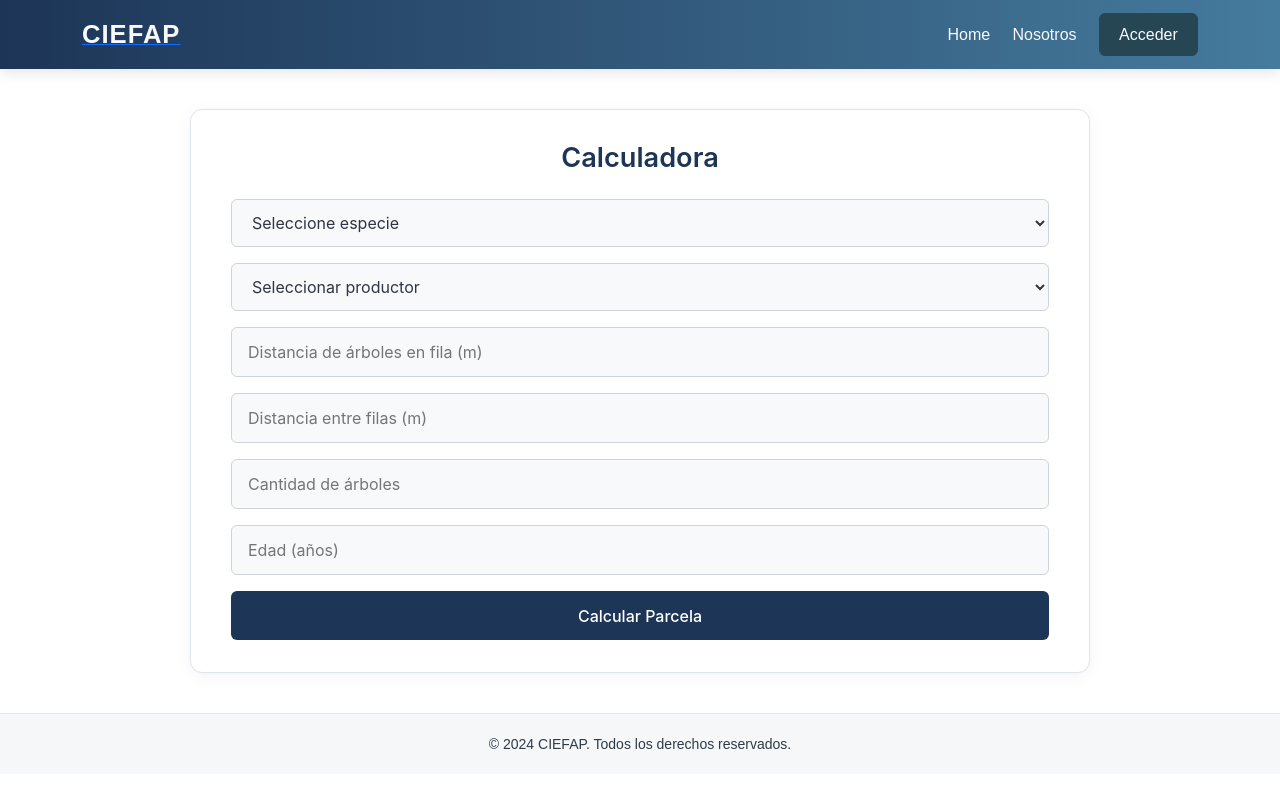
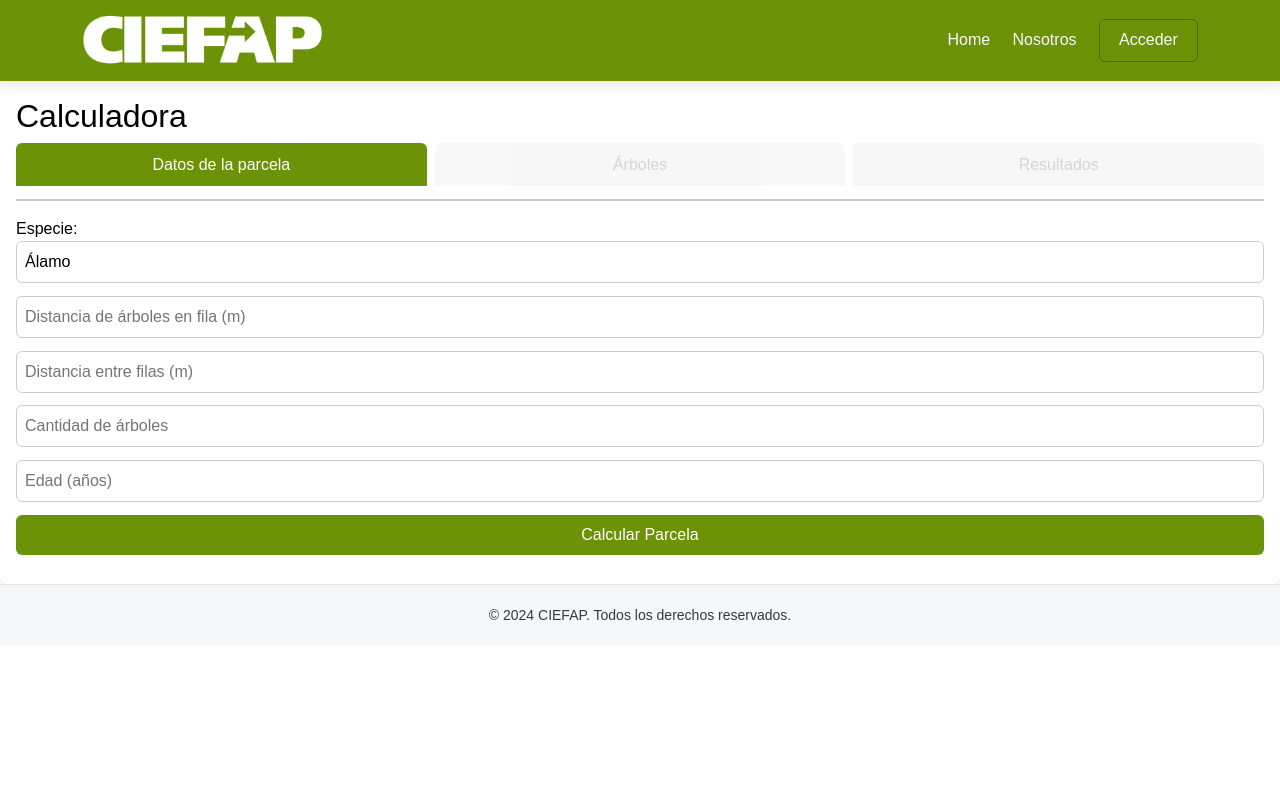
Before and after one commit to Escuela-713/app-ciefap, an Angular app: page /calculator in a window 1280 px wide. Shown: the top 788 px of the page. Built offline with nearby package versions, Linux system fonts and the light colour scheme.

Commit message:
se realizaron cambios en los colores de la pagina, ademas se cambio el logo, y se agregaron secciones en la calculadora(todavia faltan detalles ) para mostrar los resultados

```diff
--- a/src/app/pages/calculator/calculator.component.ts
+++ b/src/app/pages/calculator/calculator.component.ts
@@ -1,7 +1,6 @@
 import { Component } from '@angular/core';
 import { FormBuilder, FormGroup, ReactiveFormsModule, Validators } from '@angular/forms';
 import { NgIf, CommonModule } from '@angular/common';
-
 
 @Component({
   selector: 'app-calculator',
@@ -11,22 +10,17 @@ import { NgIf, CommonModule } from '@angular/common';
   styleUrl: './calculator.css'
 })
 export class CalculatorComponent {
-    parcelForm: FormGroup;
+  parcelForm: FormGroup;
   treeForm: FormGroup;
+  results: any = null;
+  treeList: { dap: number; altura: number }[] = [];
 
-  showResults = false;
-  showTreeTable = false;
-
-  // resultados de la parcela
-  results: any = null;
-
-  // lista de árboles del usuario
-  treeList: { dap: number; altura: number }[] = [];
+  // pestaña activa
+  activeTab: 'parcela' | 'arboles' | 'resultados' = 'parcela';
 
   constructor(private fb: FormBuilder) {
     this.parcelForm = this.fb.group({
-      especie: ['', Validators.required],
-      productor: ['', Validators.required],
+      especie: ['alamo'], // valor fijo
       distanciaFila: ['', Validators.required],
       distanciaEntreFilas: ['', Validators.required],
       cantidadArboles: ['', Validators.required],
@@ -39,8 +33,7 @@ export class CalculatorComponent {
     });
   }
 
-  get especie() { return this.parcelForm.get('especie'); }
-  get productor() { return this.parcelForm.get('productor'); }
+  // getters
   get distanciaFila() { return this.parcelForm.get('distanciaFila'); }
   get distanciaEntreFilas() { return this.parcelForm.get('distanciaEntreFilas'); }
   get cantidadArboles() { return this.parcelForm.get('cantidadArboles'); }
@@ -49,7 +42,6 @@ export class CalculatorComponent {
   get dap() { return this.treeForm.get('dap'); }
   get altura() { return this.treeForm.get('altura'); }
 
-  // calcular parcela de ejemplo. falta la API
   calculateParcel(): void {
     if (this.parcelForm.valid) {
       const { distanciaFila, distanciaEntreFilas, cantidadArboles, edad } = this.parcelForm.value;
@@ -66,23 +58,19 @@ export class CalculatorComponent {
         indiceSitio: indiceSitio.toFixed(2)
       };
 
-      this.showResults = true;
-      this.showTreeTable = false;
       this.treeList = [];
+      this.activeTab = 'arboles'; // pasa automáticamente a la siguiente pestaña
     } else {
       this.parcelForm.markAllAsTouched();
     }
   }
 
-  // agregamos arboles de forma individual
   addTree(): void {
     if (this.treeForm.valid) {
       this.treeList.push({ ...this.treeForm.value });
       this.treeForm.reset();
-      this.showTreeTable = true;
     } else {
       this.treeForm.markAllAsTouched();
     }
   }
-
 }
--- a/src/app/pages/calculator/calculator.css
+++ b/src/app/pages/calculator/calculator.css
@@ -1,195 +1,54 @@
-/* principal */
-.parcel-calculator {
-  max-width: 900px;
-  margin: 2.5rem auto;
-  padding: 2rem 2.5rem;
-  background-color: #ffffff;
-  border: 1px solid #dfe4ea;
-  border-radius: 12px;
-  box-shadow: 0 3px 15px rgba(0, 0, 0, 0.05);
-  font-family: "Inter", "Poppins", sans-serif;
-  color: #2f3542;
+.tabs {
+  display: flex;
+  border-bottom: 2px solid #ccc;
+  margin-bottom: 1rem;
+  gap: 0.5rem;
 }
 
-/* titulo de los contenedores */
-.parcel-calculator h2 {
-  text-align: center;
-  font-size: 1.7rem;
-  font-weight: 600;
-  color: #1d3557;
-  margin-bottom: 1.5rem;
+.tab {
+  background: #f1f1f1;
+  border: none;
+  padding: 0.6rem 1rem;
+  cursor: pointer;
+  border-radius: 6px 6px 0 0;
+  font-weight: 500;
+  transition: all 0.3s ease;
 }
 
-.parcel-calculator h3 {
-  text-align: left;
-  font-size: 1.2rem;
-  color: #264653;
-  font-weight: 600;
-  margin-top: 2rem;
-  margin-bottom: 1rem;
-  border-bottom: 2px solid #dee2e6;
-  padding-bottom: 0.3rem;
+.tab.active {
+  background-color: #6c9207;
+  color: #fff;
 }
 
-/* formulario*/
-form {
-  display: flex;
-  flex-direction: column;
-  gap: 1rem;
+.tab:disabled {
+  opacity: 0.5;
+  cursor: not-allowed;
 }
 
-input,
-select {
-  padding: 0.75rem 1rem;
-  font-size: 1rem;
-  border: 1px solid #ced4da;
-  border-radius: 6px;
-  background-color: #f8f9fa;
-  transition: border-color 0.25s ease, background-color 0.25s ease;
-  color: #2f3542;
+.parcel-calculator {
+  background: #fff;
+  padding: 1rem;
+  border-radius: 8px;
+  box-shadow: 0 2px 8px rgba(0,0,0,0.1);
 }
 
-input:focus,
-select:focus {
-  border-color: #457b9d;
-  background-color: #fff;
-  outline: none;
+input, select, button {
+  display: block;
+  width: 100%;
+  margin-bottom: 0.8rem;
+  padding: 0.5rem;
+  border-radius: 6px;
+  border: 1px solid #ccc;
 }
 
-.is-invalid {
-  border-color: #d9534f !important;
-  background-color: #fff5f5 !important;
-}
-
-/*botones de la app*/
-button {
-  padding: 0.8rem;
-  background-color: #1d3557;
-  color: #ffffff;
+button[type="submit"] {
+  background: #6c9207;
+  color: white;
   border: none;
-  border-radius: 6px;
-  font-weight: 500;
   cursor: pointer;
-  transition: background-color 0.25s ease, transform 0.15s ease;
-}
-
-button:hover {
-  background-color: #16324f;
-  transform: translateY(-1px);
-}
-
-/*tabla de los primeros resultados */
-.results-table {
-  max-width: 900px;
-  margin: 2rem auto;
-  padding: 1.5rem;
-  background-color: #f8f9fa;
-  border-radius: 8px;
-  border: 1px solid #e3e6ea;
-}
-
-.results-table h3 {
-  color: #1d3557;
-  text-align: left;
-  margin-bottom: 1rem;
-}
-
-.results-table table {
-  width: 100%;
-  border-collapse: collapse;
-  font-size: 0.95rem;
-}
-
-.results-table th,
-.results-table td {
-  padding: 0.8rem 1rem;
-  text-align: left;
-  border-bottom: 1px solid #e5e7eb;
-}
-
-.results-table th {
-  width: 50%;
-  background-color: #e9ecef;
-  color: #1d3557;
-  font-weight: 600;
-}
-
-.results-table td {
-  background-color: #ffffff;
-}
-
-/* tabla general de los arboles */
-.parcel-calculator table {
-  width: 100%;
-  border-collapse: collapse;
-  margin-top: 1rem;
-  font-size: 0.95rem;
-}
-
-.parcel-calculator thead {
-  background-color: #457b9d;
-}
-
-.parcel-calculator th {
-  color: #ffffff;
-  padding: 0.8rem;
-  text-align: center;
   font-weight: 500;
 }
 
-.parcel-calculator td {
-  padding: 0.8rem;
-  text-align: center;
-  border-bottom: 1px solid #e3e6ea;
-  background-color: #ffffff;
+button[type="submit"]:hover {
+  background: #5a7b06;
 }
-
-.parcel-calculator tr:nth-child(even) td {
-  background-color: #f6f8fa;
-}
-
-.parcel-calculator tr:hover td {
-  background-color: #edf2f7;
-}
-
-
-@media(max-width: 768px) {
-  .parcel-calculator {
-    padding: 1.5rem;
-  }
-
-  input,
-  select,
-  button {
-    font-size: 0.95rem;
-  }
-
-  th,
-  td {
-    font-size: 0.9rem;
-  }
-
-  table {
-    display: block;
-    overflow-x: auto;
-    white-space: nowrap;
-  }
-}
-
-@media (max-width: 480px) {
-  .parcel-calculator {
-    padding: 1.2rem;
-  }
-
-  h2 {
-    font-size: 1.3rem;
-  }
-
-  h3 {
-    font-size: 1rem;
-  }
-
-  button {
-    padding: 0.7rem;
-  }
-}
--- a/src/app/pages/calculator/calculator.html
+++ b/src/app/pages/calculator/calculator.html
@@ -1,65 +1,65 @@
 <div class="parcel-calculator">
   <h2>Calculadora</h2>
 
-  <!-- formulario de la parcela -->
+  <!-- Pestañas -->
+  <div class="tabs">
+    <button
+      class="tab"
+      [class.active]="activeTab === 'parcela'"
+      (click)="activeTab = 'parcela'">
+      Datos de la parcela
+    </button>
+
+    <button
+      class="tab"
+      [class.active]="activeTab === 'arboles'"
+      (click)="activeTab = 'arboles'"
+      [disabled]="!results">
+      Árboles
+    </button>
+
+    <button
+      class="tab"
+      [class.active]="activeTab === 'resultados'"
+      (click)="activeTab = 'resultados'"
+      [disabled]="!results">
+      Resultados
+    </button>
+  </div>
+
+  <!-- 🟢 TAB 1: Datos de la parcela -->
+  <div *ngIf="activeTab === 'parcela'">
     <form [formGroup]="parcelForm" (ngSubmit)="calculateParcel()">
 
-    <!-- especie del arbol (alamo por ahora) -->
-    <select formControlName="especie" [class.is-invalid]="especie?.invalid && especie?.touched">
-      <option value="">Seleccione especie</option>
-      <option value="alamo">Álamo</option>
-    </select>
+      <!-- especie fija -->
+      <div class="readonly-field">
+        <label>Especie:</label>
+        <input type="text" value="Álamo" readonly />
+      </div>
 
-    <!-- productores -->
-    <select formControlName="productor" [class.is-invalid]="productor?.invalid && productor?.touched">
-      <option value="">Seleccionar productor</option>
-      <option value="propietario">Propietario</option>
-      <option value="ingeniero">Ingeniero Forestal</option>
-    </select>
-
-    <!-- datos para los calculos -->
-    <input formControlName="distanciaFila" type="number" placeholder="Distancia de árboles en fila (m)" [class.is-invalid]="distanciaFila?.invalid && distanciaFila?.touched"/>
-    <input formControlName="distanciaEntreFilas" type="number" placeholder="Distancia entre filas (m)" [class.is-invalid]="distanciaEntreFilas?.invalid && distanciaEntreFilas?.touched"/>
-    <input formControlName="cantidadArboles" type="number" placeholder="Cantidad de árboles" [class.is-invalid]="cantidadArboles?.invalid && cantidadArboles?.touched"/>
-    <input formControlName="edad" type="number" placeholder="Edad (años)" [class.is-invalid]="edad?.invalid && edad?.touched"/>
+      <input formControlName="distanciaFila" type="number" placeholder="Distancia de árboles en fila (m)" />
+      <input formControlName="distanciaEntreFilas" type="number" placeholder="Distancia entre filas (m)" />
+      <input formControlName="cantidadArboles" type="number" placeholder="Cantidad de árboles" />
+      <input formControlName="edad" type="number" placeholder="Edad (años)" />
 
       <button type="submit">Calcular Parcela</button>
     </form>
   </div>
 
+  <!-- 🟢 TAB 2: Árboles -->
+  <div *ngIf="activeTab === 'arboles' && results">
+    <h3>Agregar árbol unitario</h3>
+    <form [formGroup]="treeForm" (ngSubmit)="addTree()">
+      <input formControlName="dap" type="number" placeholder="DAP (cm)" />
+      <input formControlName="altura" type="number" placeholder="Altura (m)" />
+      <button type="submit">Agregar árbol</button>
+    </form>
 
-
-  <div *ngIf="results" class="results-table">
-  <h3>Resultados de la parcela</h3>
-  <table>
-    <tr><th>Tamaño parcela (m²)</th><td>{{ results.tamano }}</td></tr>
-    <tr><th>Radio parcela (m)</th><td>{{ results.radio }}</td></tr>
-    <tr><th>Altura dominante (m)</th><td>{{ results.alturaDominante }}</td></tr>
-    <tr><th>Índice de sitio (IS)</th><td>{{ results.indiceSitio }}</td></tr>
-  </table>
-</div>
-
-
-  <!-- agregar arboles de forma unitaria  -->
-  <div *ngIf="showResults"  class="parcel-calculator">
-    <h3>Agregar arbol unitario</h3>
-    <form [formGroup]="treeForm" (ngSubmit)="addTree()">
-      <input formControlName="dap" type="number" placeholder="DAP (cm)" [class.is-invalid]="dap?.invalid && dap?.touched"/>
-      <input formControlName="altura" type="number" placeholder="Altura (m)" [class.is-invalid]="altura?.invalid && altura?.touched"/>
-      <button type="submit">Agregar arbol</button>
-    </form>
-  </div>
-
-  <!-- Tabla de los arboles  -->
-  <div class="parcel-calculator"  *ngIf="showTreeTable && treeList.length">
-    <h3>Tabla de arboles</h3>
+    <div *ngIf="treeList.length" class="tree-table">
+      <h4>Árboles agregados</h4>
       <table>
         <thead>
-        <tr>
-          <th>#</th>
-          <th>DAP (cm)</th>
-          <th>Altura (m)</th>
-        </tr>
+          <tr><th>#</th><th>DAP (cm)</th><th>Altura (m)</th></tr>
         </thead>
         <tbody>
           <tr *ngFor="let tree of treeList; index as i">
@@ -70,3 +70,32 @@
         </tbody>
       </table>
     </div>
+  </div>
+
+  <!-- 🟢 TAB 3: Resultados -->
+  <div *ngIf="activeTab === 'resultados' && results">
+    <h3>Resultados de la parcela</h3>
+    <table>
+      <tr><th>Tamaño parcela (m²)</th><td>{{ results.tamano }}</td></tr>
+      <tr><th>Radio parcela (m)</th><td>{{ results.radio }}</td></tr>
+      <tr><th>Altura dominante (m)</th><td>{{ results.alturaDominante }}</td></tr>
+      <tr><th>Índice de sitio (IS)</th><td>{{ results.indiceSitio }}</td></tr>
+    </table>
+
+    <div *ngIf="treeList.length" class="tree-table">
+      <h4>Árboles individuales</h4>
+      <table>
+        <thead>
+          <tr><th>#</th><th>DAP (cm)</th><th>Altura (m)</th></tr>
+        </thead>
+        <tbody>
+          <tr *ngFor="let tree of treeList; index as i">
+            <td>{{ i + 1 }}</td>
+            <td>{{ tree.dap }}</td>
+            <td>{{ tree.altura }}</td>
+          </tr>
+        </tbody>
+      </table>
+    </div>
+  </div>
+</div>
--- a/src/app/shared/header/header.css
+++ b/src/app/shared/header/header.css
@@ -1,5 +1,5 @@
 .navbar {
-  background: linear-gradient(90deg, #1d3557, #457b9d);
+  background-color: #6c9207;
   color: #ffffff;
   padding: 0.8rem 1.5rem;
   position: sticky;
@@ -85,20 +85,20 @@
 
 /*botones*/
 nav .btn.login-btn {
-  background-color: #264653 !important;
+  background-color: #6c9207 !important;
   color: #f8f9fa !important;
   padding: 0.55rem 1.2rem;
   border-radius: 6px;
   font-weight: 500;
-  border: 1px solid #264653;
+  border: 1px solid #4e670a;
   cursor: pointer;
   transition: all 0.25s ease;
 }
 
 nav .btn.login-btn:hover {
-  background-color: #457b9d !important;
+  background-color: #6c9207 !important;
   color: #ffffff !important;
-  border-color: #457b9d;
+  border-color: #6c9207;
   transform: translateY(-1px);
 }
 
@@ -114,7 +114,7 @@ nav .btn.logout-btn {
 
 nav .btn.logout-btn:hover {
   background-color: #f1faee;
-  color: #1d3557 !important;
+  color: #ffffff !important;
 }
 
 
@@ -145,7 +145,7 @@ nav .btn.logout-btn:hover {
     right: 0;
     flex-direction: column;
     width: 250px;
-    background-color: #1d3557;
+    background-color: #6c9207;
     padding: 1rem;
     border-radius: 0 0 8px 8px;
     opacity: 0;
--- a/src/app/shared/header/header.html
+++ b/src/app/shared/header/header.html
@@ -1,7 +1,7 @@
 <nav class="navbar">
   <div class="container">
     <a class="brand" routerLink="/">
-      <span>CIEFAP</span>
+      <img src="logo/logo-ciefap.png" alt="" style="width: 240px; height: 55px;">
     </a>
 
     <!-- menu hamburguesa para el celu-->
```
Also changed, not shown: src/app/auth/login/login.css (+6 -6 lines), public/logo/logo-ciefap.png (added), 1 other file (tests, documents, lock files or other folders). Lines whose indentation alone changed are shown as unchanged.
